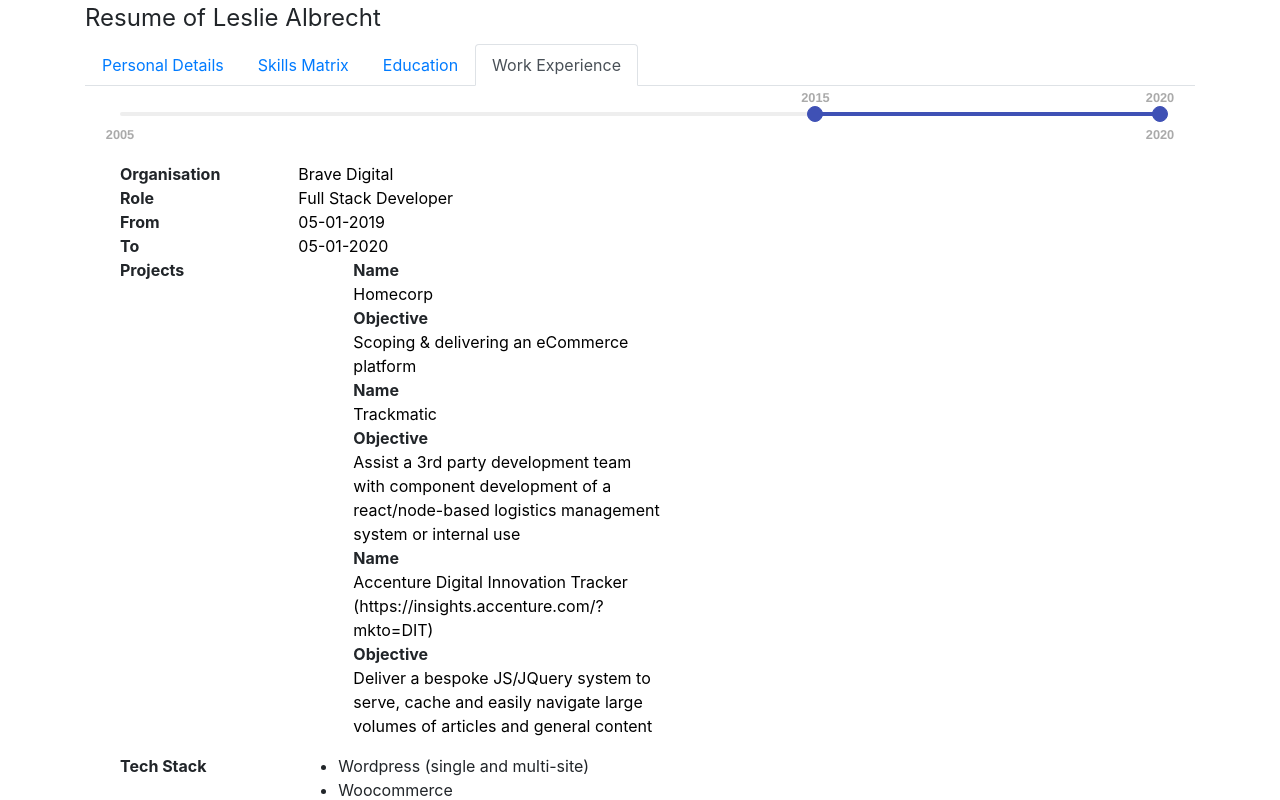
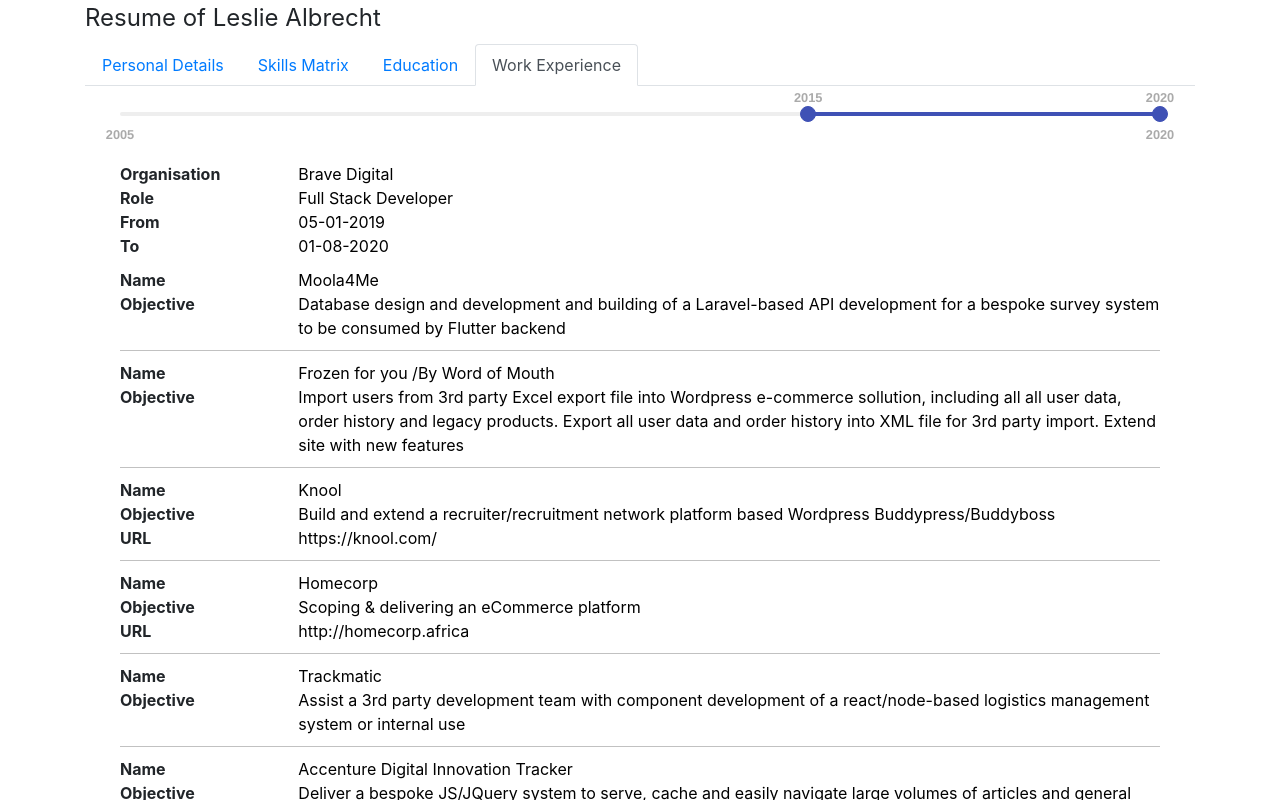
Before and after one commit to rooirampokker/resume-builder, a React (Create React App) app: page / in a window 1280 px wide. Both pictures are taken after a click on the tab "Work Experience". Shown: the top 800 px of the page. Built offline with nearby package versions, Linux system fonts and the light colour scheme.

Commit message:
added more projects to current employment and started work on styling elements with projects

```diff
--- a/src/containers/SkillsMatrix.jsx
+++ b/src/containers/SkillsMatrix.jsx
@@ -6,10 +6,9 @@
 class SkillsMatrix extends Component {
     constructor (props) {
         super(props);
-        console.log(props);
-			  this.utils            = new Utils();
+        this.utils            = new Utils();
         this.details          = props.details;
-			  this.componentName    = this.utils.camelize(this.constructor.name);
+        this.componentName    = this.utils.camelize(this.constructor.name);
         this.trackData        = [];
         this.trackBG          = [];
         this.trackBGOpacity   = 0.2;
--- a/src/containers/WorkExperience.css
+++ b/src/containers/WorkExperience.css
@@ -2,3 +2,8 @@
   padding: 20px;
   position: relative;
 }
+
+div .project {
+  padding: 10px 0;
+  border-bottom: 1px solid #c1c1c1;
+}
--- a/src/containers/WorkExperience.jsx
+++ b/src/containers/WorkExperience.jsx
@@ -3,6 +3,7 @@
 import Formatting from '../utils/Formatting';
 import InputRange from 'react-input-range';
 import {Row, Col} from 'react-bootstrap';
+import './WorkExperience.css';
 import ('react-input-range/lib/css/index.css');
 
 class WorkExperience extends Component {
@@ -77,7 +78,21 @@
     */
     getItems(employer) {
         return Object.keys(employer).map((index) => {
-            let formattedLabel = this.formatting.formatLabel(index, 2);
+            let formattedContent = '';
+            let formattedLabel ='';
+            if (index === "Projects") {
+                return this.setEmploymentProjects(employer, index);
+            } else {
+                return this.setGenericItems(employer, index);
+            }
+
+        });
+    }
+    /*
+    *
+    */
+    setGenericItems(employer, index) {
+        let formattedLabel   = this.formatting.formatLabel(index, 2);
         let formattedContent = this.formatting.formatContent(employer[index], 10);
         return (
             <Row
@@ -86,6 +101,41 @@
                 {formattedLabel}
                 {formattedContent}
             </Row>);
+    }
+    /*
+    *
+    */
+    setEmploymentProjects(employer, index) {
+        let projects    = employer[index];
+        let projectAttribute = '';
+        return Object.keys(projects).map((project) => {
+            projectAttribute = this.setProjectAttribute(projects, project);
+            return (
+                <div
+                    className = "project">
+                    {projectAttribute}
+                </div>
+            );
+        });
+
+    }
+/*
+* //SETS SINGLE LABEL/VALUE ITEM FOR A SPECIFIC PROJECT
+*/
+    setProjectAttribute(projects, project) {
+        let label       = '';
+        let description = '';
+        return Object.keys(projects[project]).map((index) => {
+            label       = this.formatting.formatLabel(index, 2);
+            description = this.formatting.formatContent(projects[project][index], 10);
+            return (
+                <Row
+                    id  = {"employer-project-row-"+project+'-'+index.toLowerCase()}
+                    key = {this.componentName+"-content-"+project+index}>
+                    {label}
+                    {description}
+                </Row>
+            )
         });
     }
     /*
--- a/src/data/Resume.js
+++ b/src/data/Resume.js
@@ -11,7 +11,7 @@
         "Back-End": {
             "SQL": 4.2,
             "PHP": 4.1,
-            //"Laravel 2+": 2,
+            "Laravel 2+": 3,
             "Ruby on Rails": 3.2,
             "CakePHP": 3,
             "Perl": 3,
@@ -126,25 +126,43 @@
         "Organisation": "Brave Digital",
         "Role": "Full Stack Developer",
         "From": "05-01-2019",
-        "To": "05-01-2020",
+        "To": "01-08-2020",
         "Projects": [
+          {
+              "Name": "Moola4Me",
+              "Objective": "Database design and development and building of a Laravel-based API development for a bespoke survey system to be consumed by Flutter backend",
+          },
+          {
+              "Name": "Frozen for you /By Word of Mouth",
+              "Objective": "Import users from 3rd party Excel export file into Wordpress e-commerce sollution, including all all user data, order history and legacy products. Export all user data and order history into XML file for 3rd party import. Extend site with new features",
+          },
+          {
+            "Name": "Knool",
+            "Objective": "Build and extend a recruiter/recruitment network platform based Wordpress Buddypress/Buddyboss",
+            "URL": "https://knool.com/"
+          },
           {
               "Name": "Homecorp",
               "Objective": "Scoping & delivering an eCommerce platform",
+              "URL": "http://homecorp.africa"
           },
           {
              "Name": "Trackmatic",
              "Objective": "Assist a 3rd party development team with component development of a react/node-based logistics management system or internal use",
           },
           {
-             "Name": "Accenture Digital Innovation Tracker (https://insights.accenture.com/?mkto=DIT)",
-             "Objective": "Deliver a bespoke JS/JQuery system to serve, cache and easily navigate large volumes of articles and general content"
+             "Name": "Accenture Digital Innovation Tracker",
+             "Objective": "Deliver a bespoke JS/JQuery system to serve, cache and easily navigate large volumes of articles and general content",
+             "URL": "https://insights.accenture.com/?mkto=DIT"
           }
 
         ],
         "Tech Stack": [
             "Wordpress (single and multi-site)",
             "Woocommerce",
+            "Laravel",
+            "Postgres",
+            "MariahDB/MySQL",
             "Payfast payment gateway integration (bespoke host-to-host integration and redirect with 3D secure)",
             "Google Maps GeoCoding service",
             "React",
```
Lines whose indentation alone changed are shown as unchanged.
